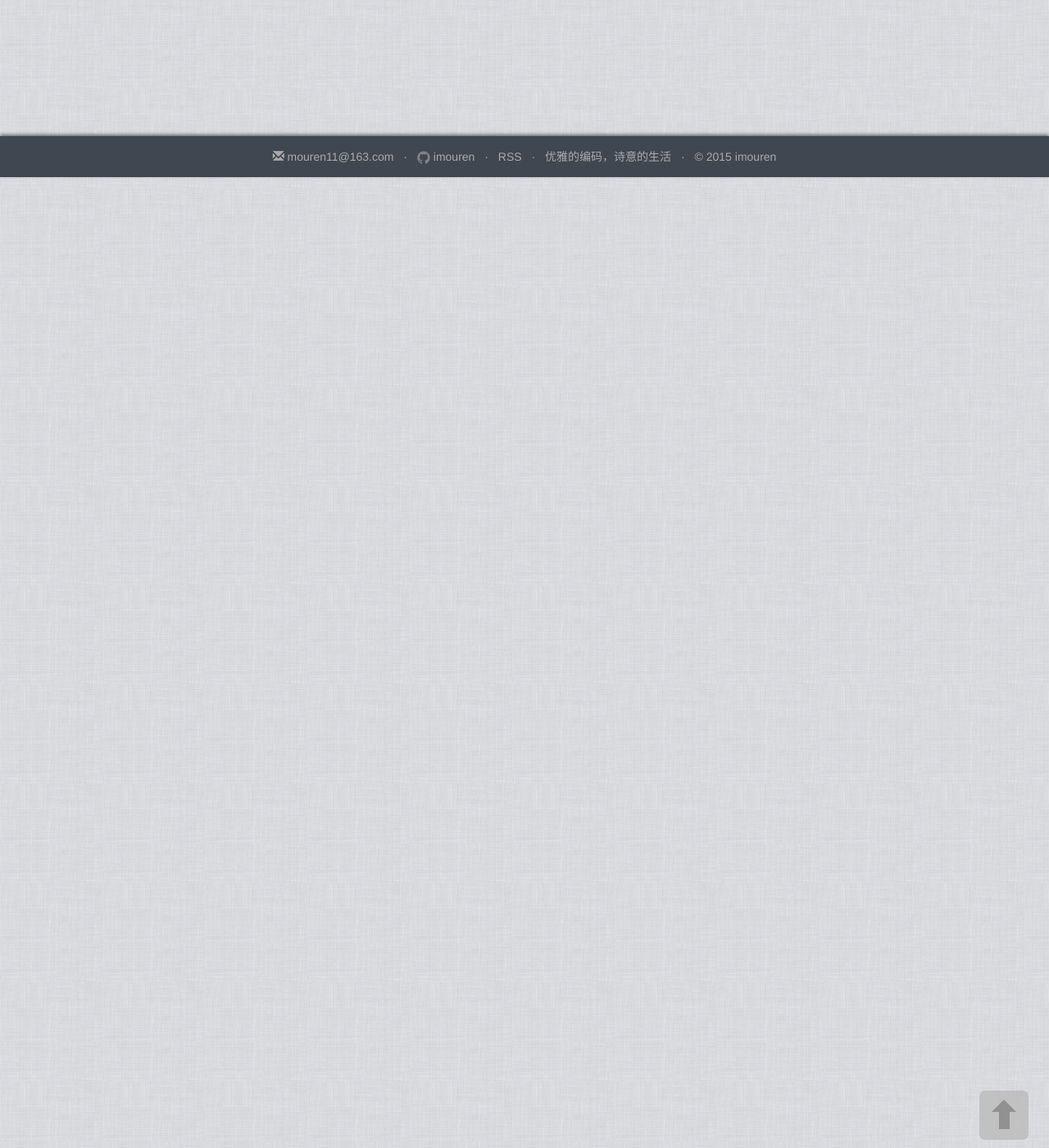
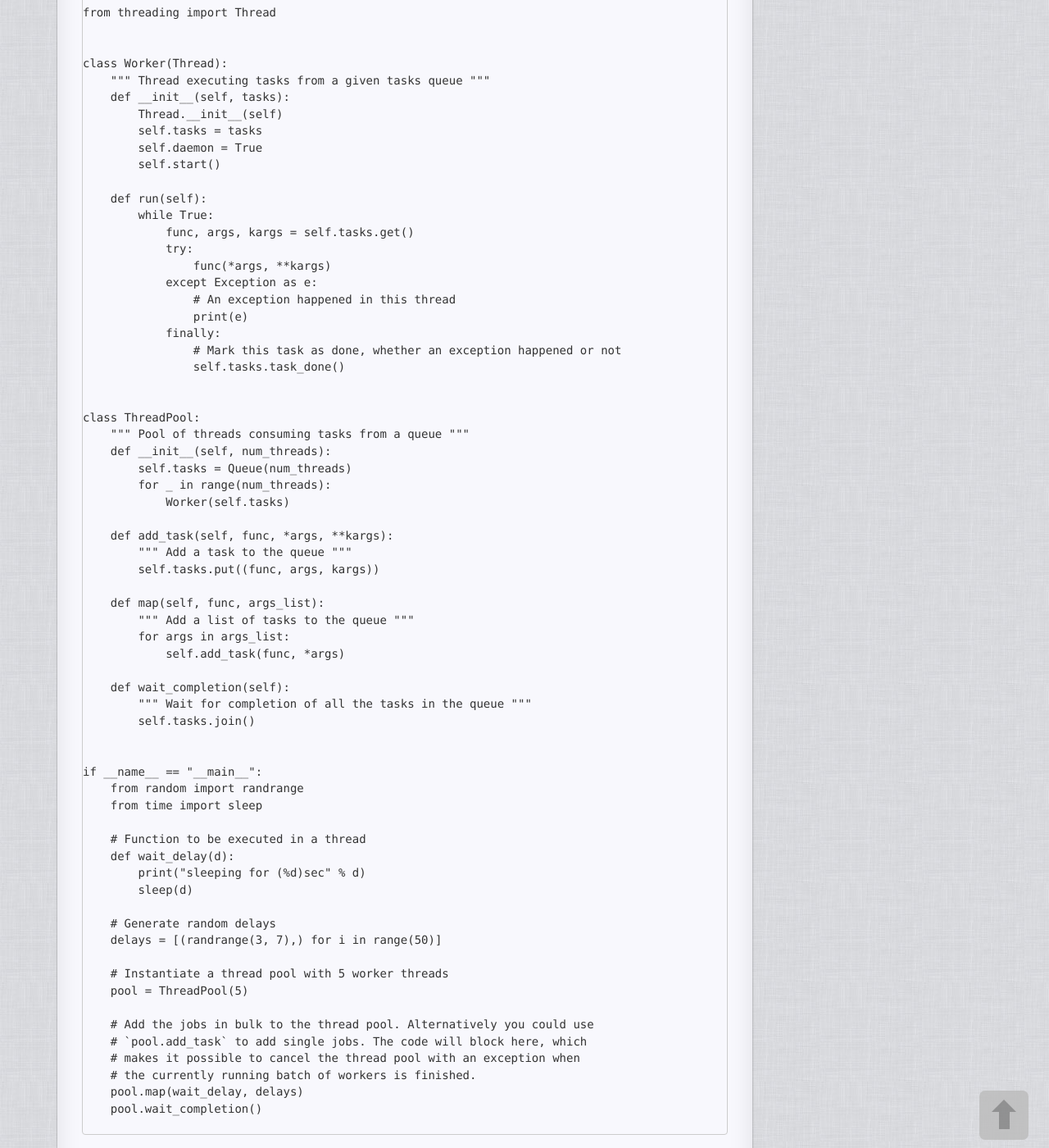
Before and after one commit to imouren/imouren.github.io, a Jekyll site: the page built from _posts/2015-10-08-python_code.md, in a window 1280 px wide and 1400 px high, scrolled down 786 px. Shown: the whole window at 82% size. Built offline with Jekyll 4.4.1, drawn with Linux system fonts in a browser that asks for light colours; nearby versions of some CDN libraries; comment, search, counter and statistics services are not loaded; a style sheet for code colours, icons or effects is not loaded; some of the changed text lies outside the part shown.

Commit message:
add more

````diff
--- a/_posts/2015-10-08-python_code.md
+++ b/_posts/2015-10-08-python_code.md
@@ -27,3 +27,87 @@ def as_percent(v, precision='0.2'):
 as_percent(0.5)  # '50.00%'
 
 ```
+
+
+## 线程池
+
+https://www.metachris.com/2016/04/python-threadpool/
+
+```python
+
+import sys
+IS_PY2 = sys.version_info < (3, 0)
+
+if IS_PY2:
+    from Queue import Queue
+else:
+    from queue import Queue
+
+from threading import Thread
+
+
+class Worker(Thread):
+    """ Thread executing tasks from a given tasks queue """
+    def __init__(self, tasks):
+        Thread.__init__(self)
+        self.tasks = tasks
+        self.daemon = True
+        self.start()
+
+    def run(self):
+        while True:
+            func, args, kargs = self.tasks.get()
+            try:
+                func(*args, **kargs)
+            except Exception as e:
+                # An exception happened in this thread
+                print(e)
+            finally:
+                # Mark this task as done, whether an exception happened or not
+                self.tasks.task_done()
+
+
+class ThreadPool:
+    """ Pool of threads consuming tasks from a queue """
+    def __init__(self, num_threads):
+        self.tasks = Queue(num_threads)
+        for _ in range(num_threads):
+            Worker(self.tasks)
+
+    def add_task(self, func, *args, **kargs):
+        """ Add a task to the queue """
+        self.tasks.put((func, args, kargs))
+
+    def map(self, func, args_list):
+        """ Add a list of tasks to the queue """
+        for args in args_list:
+            self.add_task(func, *args)
+
+    def wait_completion(self):
+        """ Wait for completion of all the tasks in the queue """
+        self.tasks.join()
+
+
+if __name__ == "__main__":
+    from random import randrange
+    from time import sleep
+
+    # Function to be executed in a thread
+    def wait_delay(d):
+        print("sleeping for (%d)sec" % d)
+        sleep(d)
+
+    # Generate random delays
+    delays = [(randrange(3, 7),) for i in range(50)]
+
+    # Instantiate a thread pool with 5 worker threads
+    pool = ThreadPool(5)
+
+    # Add the jobs in bulk to the thread pool. Alternatively you could use
+    # `pool.add_task` to add single jobs. The code will block here, which
+    # makes it possible to cancel the thread pool with an exception when
+    # the currently running batch of workers is finished.
+    pool.map(wait_delay, delays)
+    pool.wait_completion()
+
+```
````
Also changed, not shown: _posts/2015-09-03-env_problem.md (+7 -0 lines), _posts/2016-04-05-git_problem.md (+1 -1 lines).
